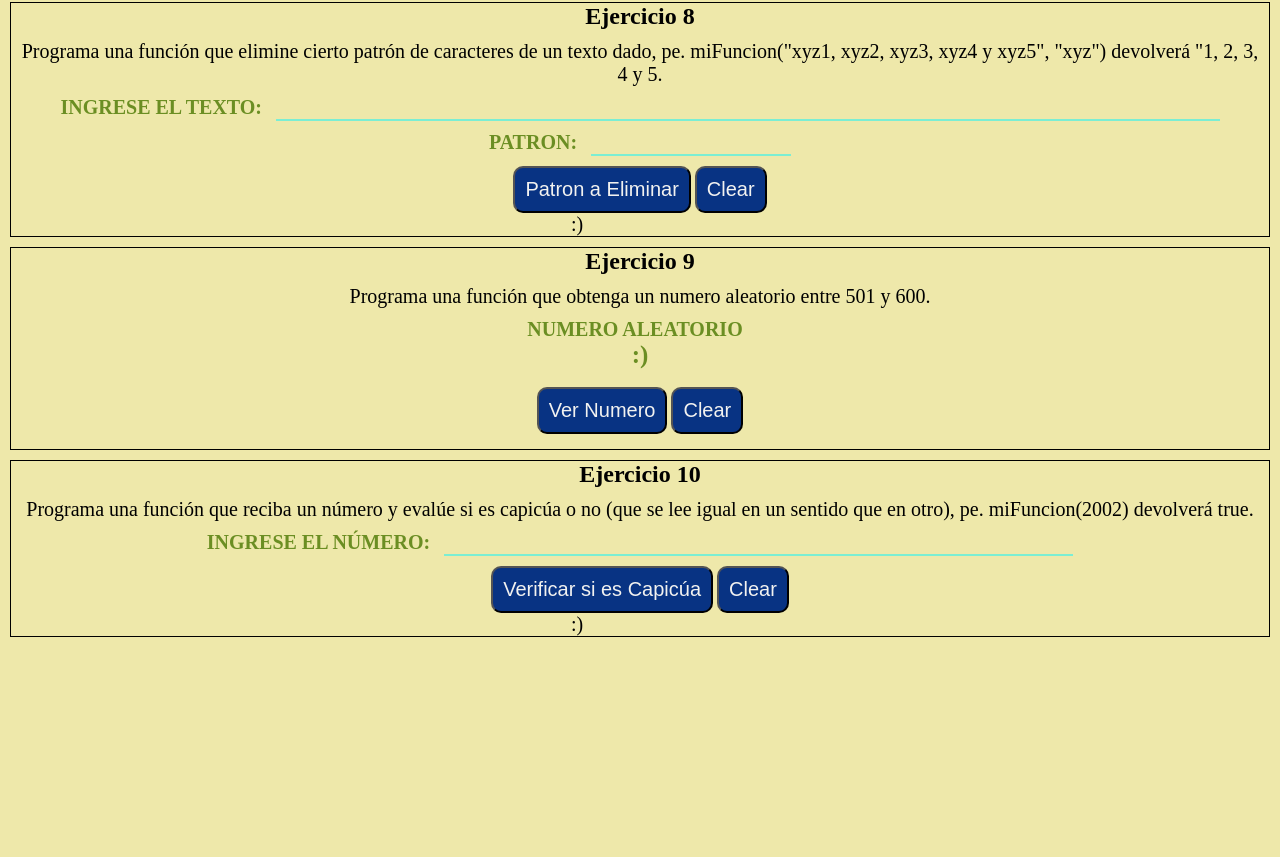
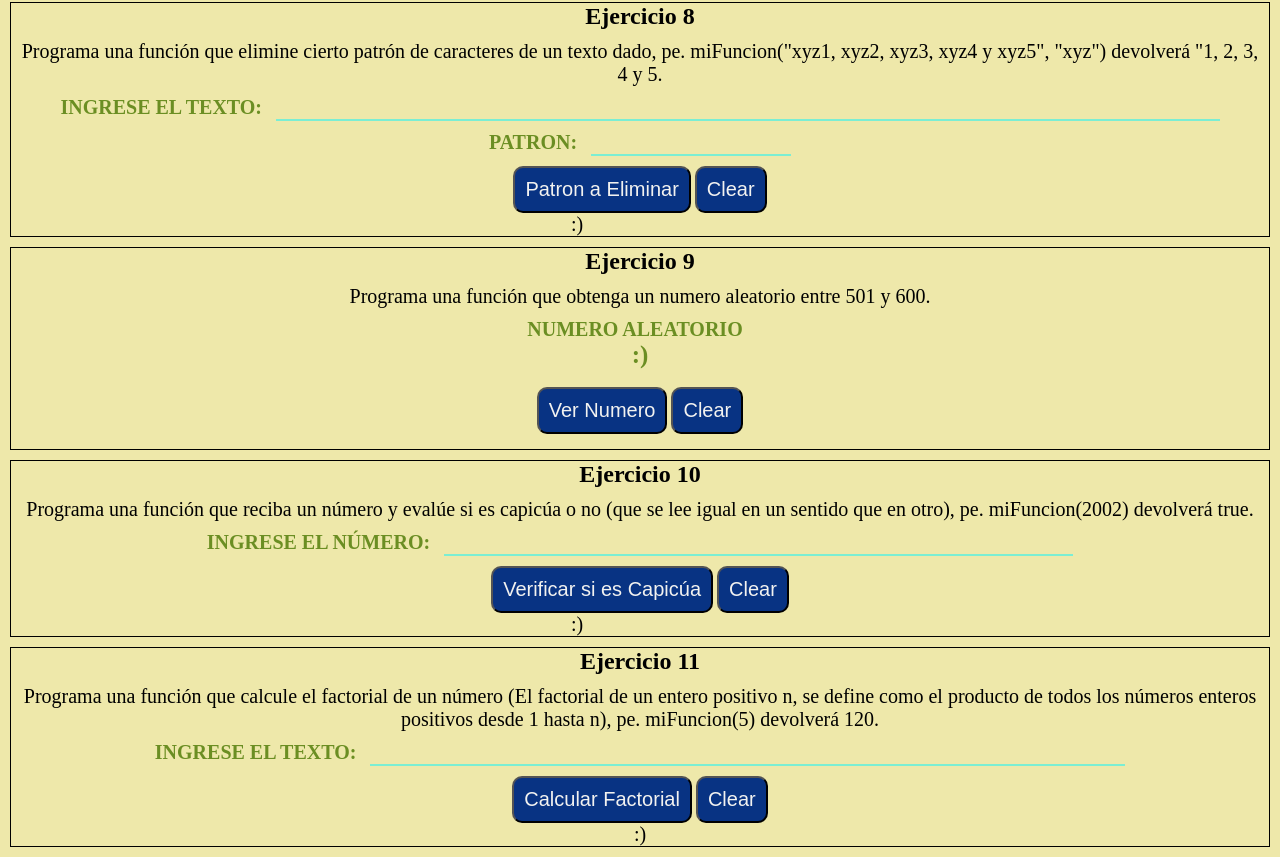
Before and after one commit to Henrycaba471/iniciando-en-git, a plain HTML site: page index.html in a window 1280 px wide. Shown: the part 1669-2526 px from the top of the page. Before the commit the page ends 2316 px from the top, so only its background shows below. Drawn offline with Linux system fonts and the light colour scheme.

Commit message:
Ejercicio 11 resuelto

```diff
--- a/app.js
+++ b/app.js
@@ -259,3 +259,39 @@ borrar10.addEventListener('click', () => {
     numeroAnalizar.value = '';
     resultado10.innerHTML = (':)');
 });
+
+//11
+const calcFactorial = () => {
+    let factorial = document.getElementById('entrada-11').value;
+    let resultado11 = document.getElementById('resultado11');
+
+    //factorial = Math.abs(factorial) convertir a absoluto;
+    //factorial = parseInt(factorial) convertir a entero;
+
+    if (!factorial) {
+        return resultado11.innerText = ('No has ingresado ningun numero :(');
+    }
+    if (factorial === '0') {
+        return resultado11.innerText = ('El numero 0 no tiene factorial :(')
+    }
+
+    if (Math.sign(factorial) === -1) {
+        return resultado11.innerText = ('Has ingresado un numero negativo');
+    }
+
+    let calFact = 1
+    for (let i = factorial; i > 1; i--) {
+        calFact *= i;
+    }
+
+    return resultado11.innerText = (`El factorial de ${factorial} es ${calFact}`);
+}
+
+const factorial = document.getElementById('entrada-11');
+const resultado11 = document.getElementById('resultado11');
+const borrar11 = document.getElementById('clear11');
+
+borrar11.addEventListener('click', () => {
+    factorial.value = '';
+    resultado11.innerText = (':)');
+});
--- a/index.html
+++ b/index.html
@@ -74,8 +74,6 @@
             <button id="clear6" type="submit">Clear</button>
             <span id="resultado6">:)</span>
         </div>
-
-    </div>
         <div class="ejercicio-7">
           <h2 class="cuatro">Ejercicio 7</h2>
           <p>Programa una función que valide si una palabra o frase dada, es un palíndromo (que se lee igual en un sentido que en otro), pe. mifuncion("Salas") devolverá true</p>
@@ -113,8 +111,27 @@
           <button id="clear10" type="submit">Clear</button><br>
           <span id="resultado10">:)</span>
       </div>
+      <div class="ejercicio-11">
+        <h2 class="once">Ejercicio 11</h2>
+        <p>Programa una función que calcule el factorial de un número (El factorial de un entero positivo n, se define como el producto de todos los números enteros positivos desde 1 hasta n), pe. miFuncion(5) devolverá 120.</p>
+        <label for="entrada-11">Ingrese el texto:</label>
+        <input type="number" id="entrada-11"><br>
+        <button type="submit" id="contar11" onclick="calcFactorial()">Calcular Factorial</button>
+        <button id="clear11" type="submit">Clear</button>
+        <span id="resultado11">:)</span>
+    </div>
 
 
+
+
+
+
+
+
+
+
+
+    </div>
     <script src="app.js"></script>
 </body>
 
--- a/style.css
+++ b/style.css
@@ -415,3 +415,43 @@ p{
   border: 1px solid #000;
   margin: 10px;
 }
+
+/*11*/
+.ejercicio-11{
+  border: 1px solid #000;
+  margin: 10px;
+}
+
+.ejercicio-11 label{
+    font-size: 20px;
+    text-transform: uppercase;
+    color: #6b8e23;
+    font-weight: 900;
+    padding-right: 10px;
+}
+.ejercicio-11 input{
+    width: 60%;
+    font-size: 20px;
+    outline: none;
+    border: none;
+    border-bottom: 2px solid rgb(10, 245, 253, 0.5);
+    background: transparent;
+    padding-left: 5px;
+    color: #2F4F4f;
+    margin-bottom: 10px;
+}
+
+.ejercicio-11 button{
+    font-size: 20px;
+    background: rgb(8, 51, 131);
+    padding: 10px;
+    border-radius: 10px;
+    outline: none;
+    cursor: pointer;
+    color: #F2F2F0;
+}
+.ejercicio-11 span{
+    display: block;
+    width: 100%;
+    font-size: 20px;
+}
```
Also changed, not shown: Ejercicios.txt. Lines whose indentation alone changed are shown as unchanged.
